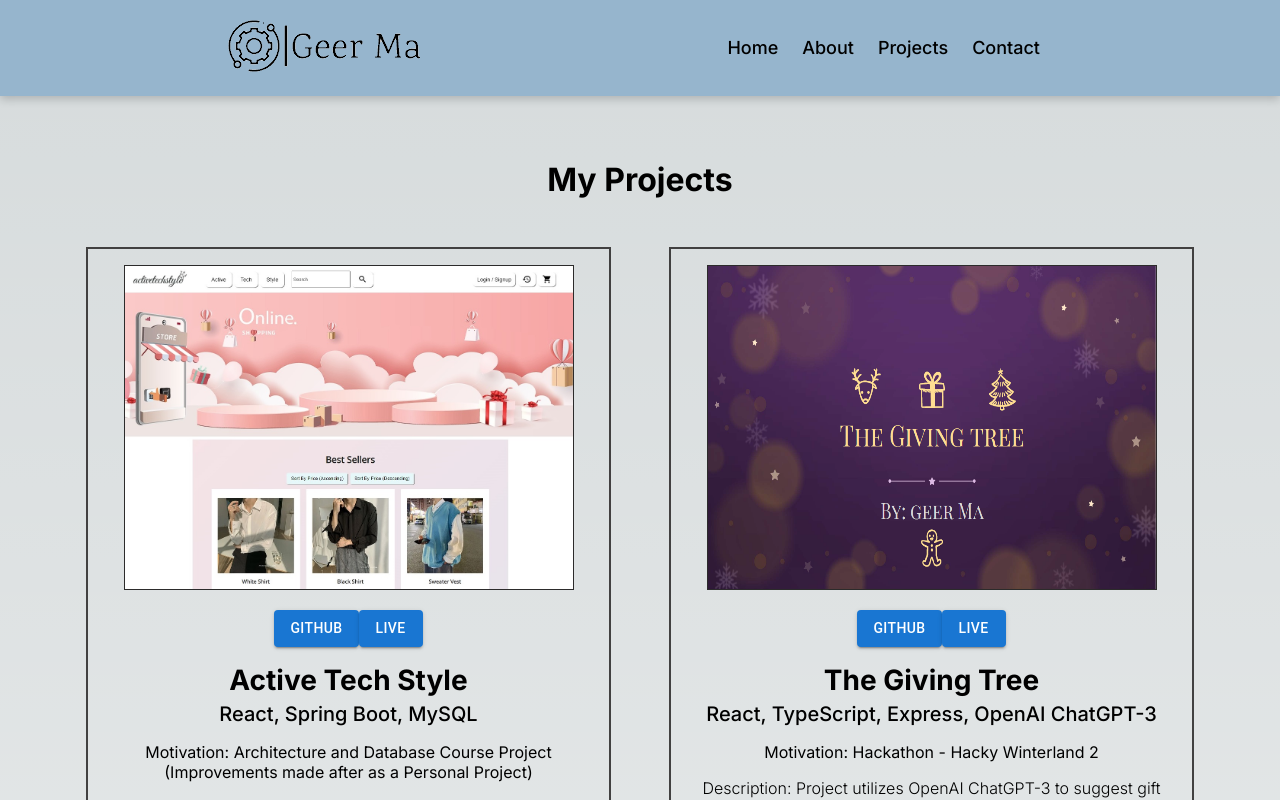
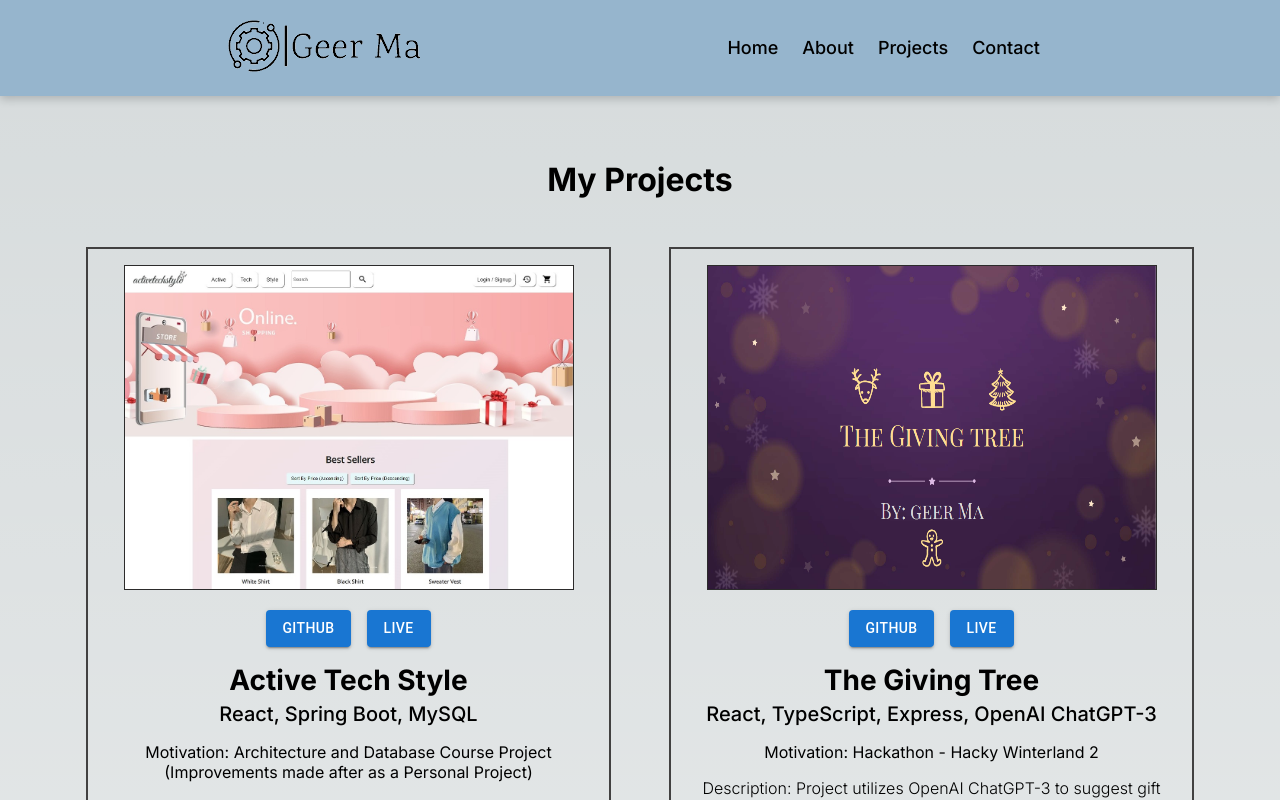
Before and after one commit to geerma/geerma-portfolio, a Next.js app: page /projects in a window 1280 px wide. Shown: the top 800 px of the page. Built offline with nearby package versions, Linux system fonts and the light colour scheme.

Commit message:
Fix button margins for production with MUI Box

```diff
--- a/components/Projectpageproject/Projectpageproject.tsx
+++ b/components/Projectpageproject/Projectpageproject.tsx
@@ -5,6 +5,7 @@ import React from 'react'
 import { Inter } from "@next/font/google";
 const inter = Inter({ subsets: ["latin"] });
 import styles from "../../styles/Individualproject.module.css";
+import { Box } from '@mui/system';
 
 type ProjectpageprojectsProps = {
     projectImage: StaticImageData;
@@ -27,9 +28,11 @@ const Projectpageproject = ({projectImage, projectGithubLink, projectLiveLink, p
             height={325}
             quality={95}
         />
-        <div>
-        <a href={projectGithubLink}><Button className={styles.project_button} variant="contained" color="primary">Github</Button></a>
-        {projectLiveLink != "" && <a href={projectLiveLink}><Button className={styles.project_button} variant="contained" color="primary">Live</Button></a>}
+        <div className={styles.projectpageproject_buttons}>
+        <Box mx={1}>
+          <a href={projectGithubLink}><Button variant="contained" color="primary">Github</Button></a>
+        </Box>
+        {projectLiveLink != "" && <Box mx={1}><a href={projectLiveLink}><Button variant="contained" color="primary">Live</Button></a></Box>}
         </div>
         <div className={styles.projectpageproject_text}>
             <h2 className={inter.className}>{projectName}</h2>
--- a/styles/Individualproject.module.css
+++ b/styles/Individualproject.module.css
@@ -79,6 +79,8 @@
   margin-top: 1rem;
 }
 
-.project_button {
-  margin: 1rem;
+.projectpageproject_buttons {
+  display: flex;
+  flex-direction: row;
+  justify-content: center;
 }
```
Also changed, not shown: pages/about.tsx (+7 -2 lines), pages/contact.tsx (+10 -3 lines).
